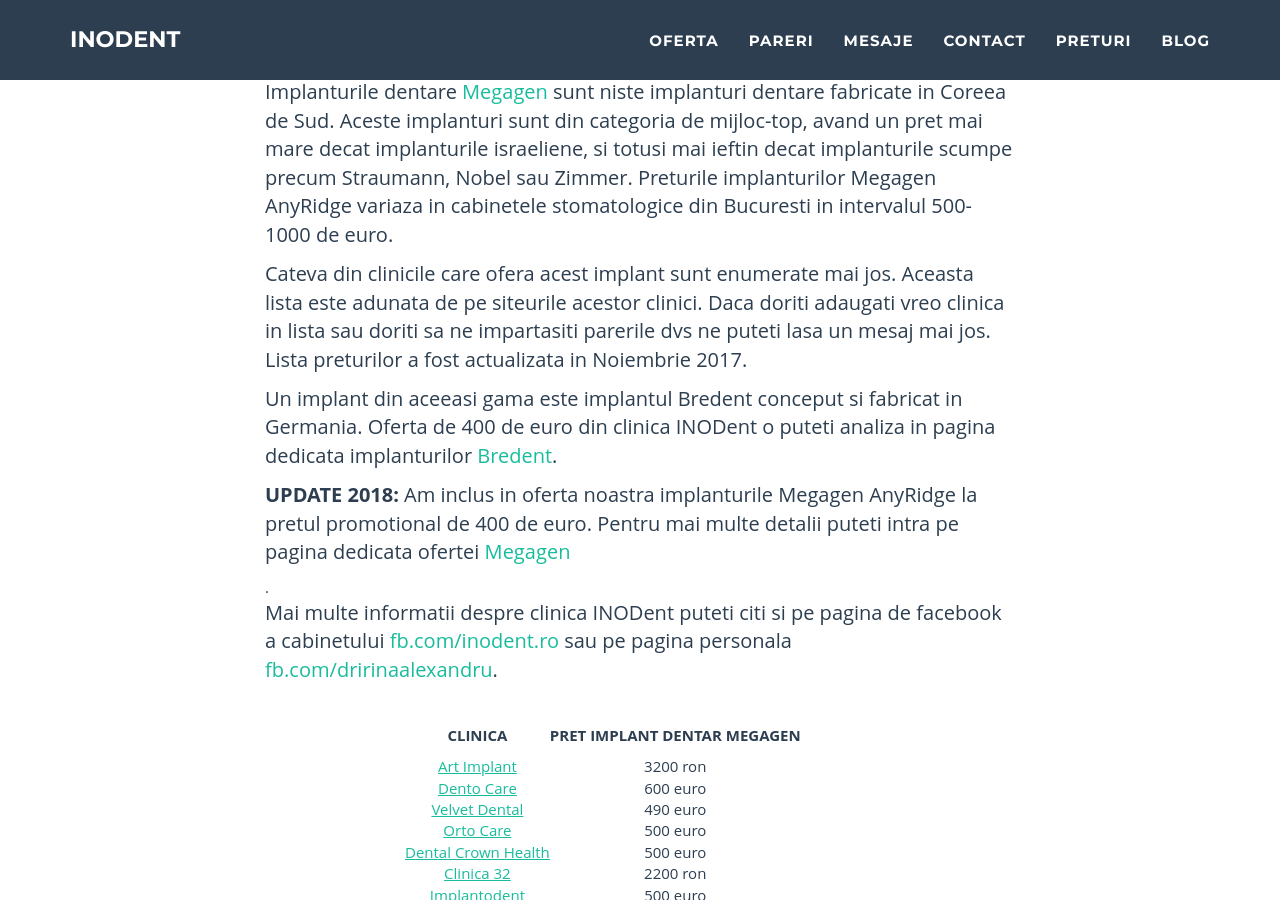
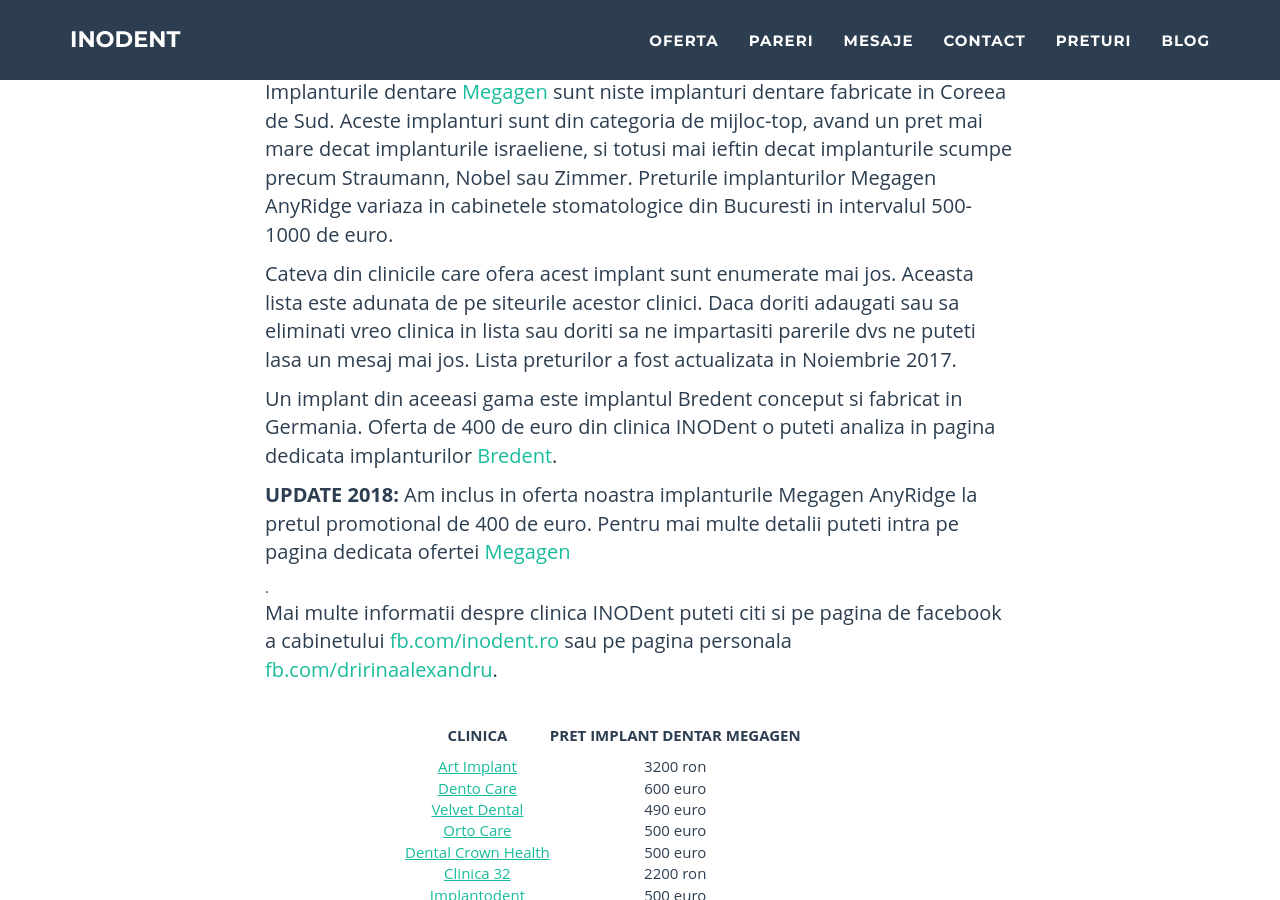
Before and after one commit to littledentgopo/offerdent, a Jekyll site: the page built from _posts/2017-11-21-implanturi-dentare-megagen-pareri-preturi.html, in a window 1280 px wide and 900 px high, scrolled down 1145 px. Built offline with Jekyll 4.4.1, drawn with Linux system fonts in a browser that asks for light colours; comment, search, counter and statistics services are not loaded.

Commit message:
small schange megagen

```diff
--- a/_posts/2017-11-21-implanturi-dentare-megagen-pareri-preturi.html
+++ b/_posts/2017-11-21-implanturi-dentare-megagen-pareri-preturi.html
@@ -13,7 +13,7 @@ Implanturile dentare <a href="https://www.megagen.ro/implants/" target="_blank">
 <!--more-->
 
 <p>
-    Cateva din clinicile care ofera acest implant sunt enumerate mai jos. Aceasta lista este adunata de pe siteurile acestor clinici. Daca doriti adaugati vreo clinica in lista sau doriti sa ne impartasiti parerile dvs ne puteti lasa un mesaj mai jos. Lista preturilor a fost actualizata in Noiembrie 2017.
+    Cateva din clinicile care ofera acest implant sunt enumerate mai jos. Aceasta lista este adunata de pe siteurile acestor clinici. Daca doriti adaugati sau sa eliminati vreo clinica in lista sau doriti sa ne impartasiti parerile dvs ne puteti lasa un mesaj mai jos. Lista preturilor a fost actualizata in Noiembrie 2017.
 </p>
 
 
```
